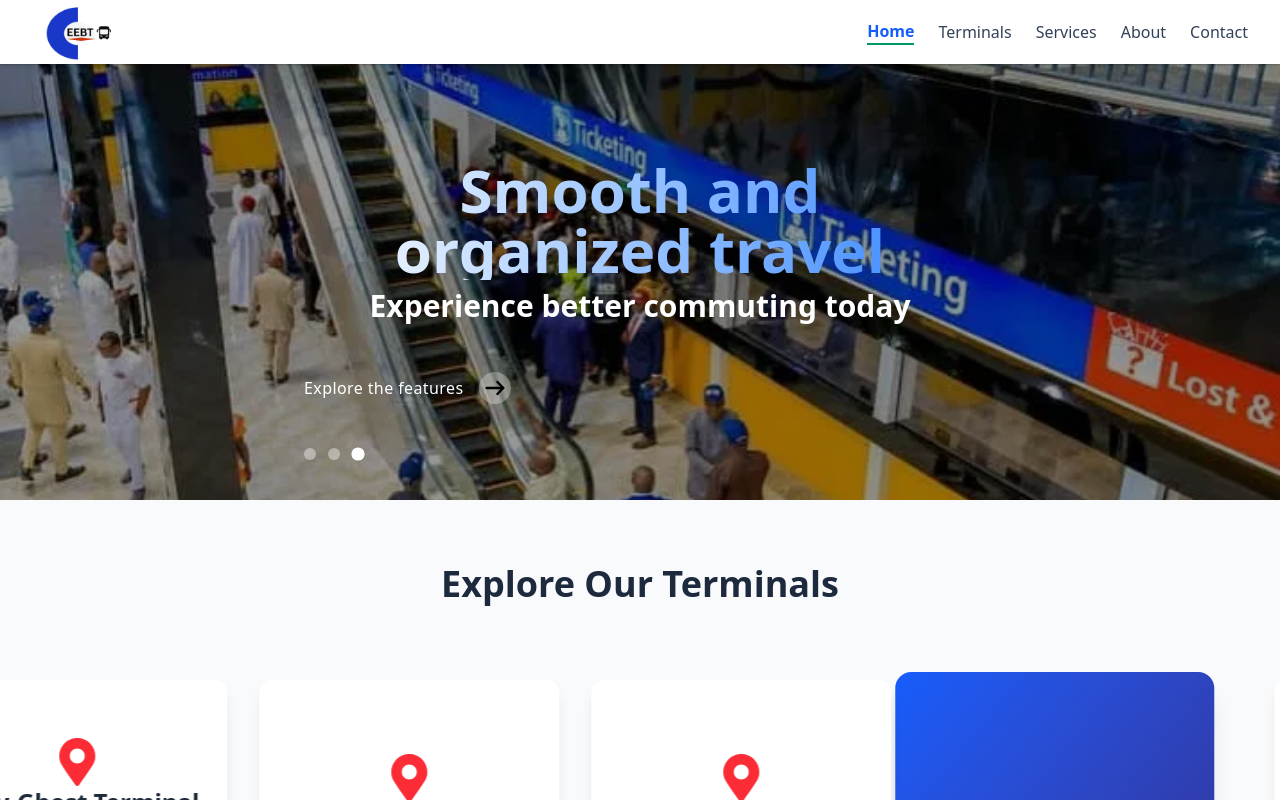
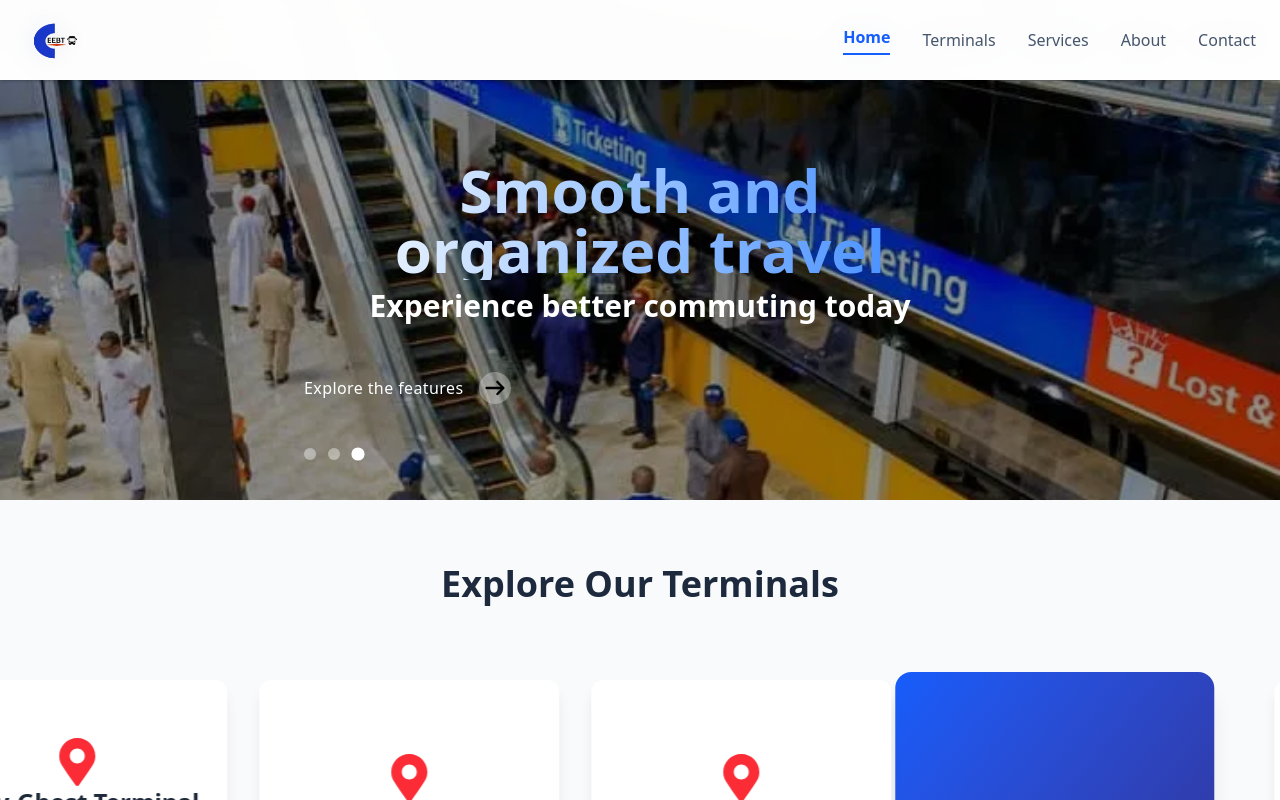
Before and after one commit to francis2016e/bus-terminal-project, a React (Vite) app: page /#/ in a window 1280 px wide. Shown: the top 800 px of the page. Built offline with nearby package versions, Linux system fonts and the light colour scheme.

Commit message:
navbar, footer and welcomecard update

```diff
--- a/src/component/Contact.jsx
+++ b/src/component/Contact.jsx
@@ -55,13 +55,19 @@ const Contact = () => {
   return (
     <div className="w-full">
       {/* HERO */}
-      <div className="bg-gradient-to-r from-gray-800 to-indigo-700 text-white text-center py-20 px-4">
-        <h1 className="text-4xl font-bold">Contact Us</h1>
-        <p className="mt-4 max-w-2xl mx-auto">
-          Reach out to us for inquiries, ticketing support, or travel assistance.
-        </p>
+            <div className="bg-white border-b border-slate-100 py-20 px-4 shadow-sm">
+        <div className="max-w-4xl mx-auto text-center">
+          <h1 className="text-4xl font-bold tracking-tight text-slate-900 sm:text-6xl">
+            Contact our <span className="text-indigo-600">Support Team</span>
+          </h1>
+          <div className="mt-6 flex justify-center">
+            <p className="max-w-xl text-lg text-slate-600 leading-relaxed">
+              We typically respond within 2 hours. Reach out for inquiries,
+              ticketing support, or specialized travel assistance.
+            </p>
+          </div>
+        </div>
       </div>
-
       {/* CONTACT INFO */}
       <div className="max-w-6xl mx-auto px-6 py-16 grid gap-8 md:grid-cols-3">
         <div className="bg-white p-6 rounded-2xl shadow text-center">
--- a/src/component/Footer.jsx
+++ b/src/component/Footer.jsx
@@ -1,7 +1,13 @@
 import { FaFacebook, FaInstagram, FaTwitter } from "react-icons/fa";
-import {Link} from "react-router-dom"
+import {NavLink} from "react-router-dom"
 
 const Footer = () => {
+
+   const footerActive = ({isActive}) => {
+    return isActive ?  "text-white font-semibold border-b-2 border-blue-600"
+      : "text-slate-700 hover:text-white transition-colors font-medium";
+  }
+
   return (
     <footer className="bg-gray-900 text-gray-300">
       <div className="max-w-7xl mx-auto px-6 py-12 grid gap-8 md:grid-cols-4">
@@ -15,30 +21,31 @@ const Footer = () => {
         </div>
 
         {/* Quick Links */}
-        <div>
+
+        <div className="">
           <h3 className="text-lg font-semibold text-white mb-4">
             Quick Links
           </h3>
           <ul className="space-y-2 text-sm">
             <li className="">
-              <Link to="/" className="hover:text-blue-500 transition">
+              <NavLink to="/" className={footerActive}>
                 Home
-              </Link>
+              </NavLink>
             </li>
             <li>
-              <Link to="/about" className="hover:text-blue-500 transition">
+              <NavLink to="/about"  className={footerActive}>
                 About
-              </Link>
+              </NavLink>
             </li>
             <li>
-              <Link to="/services" className="hover:text-blue-500 transition">
+              <NavLink to="/services"  className={footerActive}>
                 Services
-              </Link>
+              </NavLink>
             </li>
             <li>
-              <Link to="/contact" className="hover:text-blue-500 transition">
+              <NavLink to="/contact"  className={footerActive}>
                 Contact
-              </Link>
+              </NavLink>
             </li>
           </ul>
         </div>
--- a/src/component/Navbar.jsx
+++ b/src/component/Navbar.jsx
@@ -1,98 +1,71 @@
 import { useState } from "react";
 import { NavLink } from "react-router-dom";
+import { HiMenuAlt3, HiX } from "react-icons/hi"; // Professional icons
 import terminalLogo from "../assets/enugu bus terminal logo.png";
 
 const Navbar = () => {
-  const [open, setOpen] = useState(false)
-  const navActive = ({isActive}) => {
-    return isActive ?  "text-blue-600 font-semibold border-b-2 border-emerald-600"
-      : "text-slate-700 hover:text-emerald-600 transition-colors font-medium";
-  }
+  const [open, setOpen] = useState(false);
+
+  // Harmonized colors: using Blue-600 as the primary brand color
+  const navActive = ({ isActive }) => {
+    return isActive
+      ? "text-blue-600 font-bold border-b-2 border-blue-600 pb-1"
+      : "text-slate-600 hover:text-blue-600 transition-colors font-medium";
+  };
 
   const mobileShowActive = ({ isActive }) =>
     isActive
-      ? "bg-blue-600 text-white font-semibold rounded-md px-3 py-2"
-      : "text-slate-700 hover:bg-blue-100 rounded-md px-3 py-2 transition";
-
+      ? "bg-blue-600 text-white font-semibold rounded-xl px-4 py-3"
+      : "text-slate-700 hover:bg-blue-50 rounded-xl px-4 py-3 transition";
 
   return (
-    <nav className="fixed top-0 left-0 w-full bg-white shadow-sm z-50">
-      <div className="max-w-7xl mx-auto px-4 md:px-8">
-        <div className="flex items-center justify-between h-16">
+    <nav className="fixed top-0 left-0 w-full bg-white/90 backdrop-blur-md shadow-sm z-50">
+      <div className="max-w-7xl mx-auto px-6">
+        <div className="flex items-center justify-between h-20"> {/* Increased height to h-20 */}
 
-          {/* Logo */}
-          <NavLink to="/" className="text-xl font-bold text-gray-900">
-            <img src={terminalLogo} alt="Terminal Logo" className="h-20 w-20 md:h-24 md:w-24" />
+          {/* Logo - Adjusted size to fit within h-20 */}
+          <NavLink to="/" className="flex items-center" onClick={() => setOpen(false)}>
+            <img
+              src={terminalLogo}
+              alt="Terminal Logo"
+              className="h-14 w-auto object-contain md:h-16"
+            />
           </NavLink>
 
           {/* Desktop Menu */}
-          <div className="hidden md:flex items-center gap-6">
-            <NavLink to="/"  className={navActive}>
-              Home
-            </NavLink>
-            <NavLink to="/terminals"  className={navActive}>
-              Terminals
-            </NavLink>
-            <NavLink to="/services"  className={navActive}>
-              Services
-            </NavLink>
-
-            <NavLink to="/about" className={navActive}>
-              About
-            </NavLink>
-
-            <NavLink to="/contact" className={navActive}>
-              Contact
-            </NavLink>
-
-
+          <div className="hidden md:flex items-center gap-8">
+            <NavLink to="/" className={navActive}>Home</NavLink>
+            <NavLink to="/terminals" className={navActive}>Terminals</NavLink>
+            <NavLink to="/services" className={navActive}>Services</NavLink>
+            <NavLink to="/about" className={navActive}>About</NavLink>
+            <NavLink to="/contact" className={navActive}>Contact</NavLink>
           </div>
 
           {/* Mobile Menu Button */}
           <button
-            className="md:hidden"
+            className="md:hidden p-2 text-slate-800"
             onClick={() => setOpen(!open)}
+            aria-label="Toggle Menu"
           >
-            <svg
-              className="w-6 h-6"
-              fill="none"
-              stroke="currentColor"
-              strokeWidth="2"
-              viewBox="0 0 24 24"
-            >
-              <line x1="3" y1="6" x2="21" y2="6" />
-              <line x1="3" y1="12" x2="21" y2="12" />
-              <line x1="3" y1="18" x2="21" y2="18" />
-            </svg>
+            {open ? <HiX className="w-8 h-8" /> : <HiMenuAlt3 className="w-8 h-8" />}
           </button>
         </div>
       </div>
 
-      {/* Mobile Menu */}
-      {open && (
-        <div className="md:hidden bg-white border-t">
-          <div className="flex flex-col gap-4 px-6 py-6 text-center">
-            <NavLink to="/" className={mobileShowActive} onClick={() => setOpen(false)}>
-              Home
-            </NavLink>
-            <NavLink to="/terminals" className={mobileShowActive} onClick={() => setOpen(false)}>
-              Terminals
-            </NavLink>
-            <NavLink to="/services" className={mobileShowActive} onClick={() => setOpen(false)}>
-              Services
-            </NavLink>
-            <NavLink to="/about" className={mobileShowActive} onClick={() => setOpen(false)}>
-              About
-            </NavLink>
-            <NavLink to="/contact" className={mobileShowActive} onClick={() => setOpen(false)}>
-              Contact
-            </NavLink>
-
-
-
-          </div>
+      {/* Mobile Menu - Added a subtle animation-like feel with max-height */}
+      <div
+        className={`md:hidden bg-white border-t transition-all duration-300 ease-in-out overflow-hidden ${
+          open ? "max-h-[500px] opacity-100" : "max-h-0 opacity-0"
+        }`}
+      >
+        <div className="flex flex-col gap-2 px-6 py-8 text-center">
+          <NavLink to="/" className={mobileShowActive} onClick={() => setOpen(false)}>Home</NavLink>
+          <NavLink to="/terminals" className={mobileShowActive} onClick={() => setOpen(false)}>Terminals</NavLink>
+          <NavLink to="/services" className={mobileShowActive} onClick={() => setOpen(false)}>Services</NavLink>
+          <NavLink to="/about" className={mobileShowActive} onClick={() => setOpen(false)}>About</NavLink>
+          <NavLink to="/contact" className={mobileShowActive} onClick={() => setOpen(false)}>Contact</NavLink>
         </div>
-      )}
+      </div>
     </nav>
   );
 };
--- a/src/component/TerminalsLocation.jsx
+++ b/src/component/TerminalsLocation.jsx
@@ -43,7 +43,7 @@ const TerminalsLocation = ({isHome=true}) => {
   return (
     <div>
 
-      {isHome && (<div className="max-w-4xl mx-auto px-4 py-8 mt-10">
+      {isHome && (<div className="max-w-4xl mx-auto px-4 py-8 mt-10 pt-20">
                 <input
                   type="text"
                   placeholder="Search by name, address or phone..."
--- a/src/component/WelcomeCard.jsx
+++ b/src/component/WelcomeCard.jsx
@@ -31,7 +31,7 @@ const WelcomeCard = () => {
           <img
             src={welcomeImage}
             alt="Terminal"
-            className="w-full h-full pt-10 pb-10 pl-20 pr-20 object-cover rounded-5xl shadow-lg"
+            className="w-full h-full pt-10 pb-10 pl-10 pr-10 object-cover rounded-3xl shadow-lg"
           />
         </motion.div>
 
```
